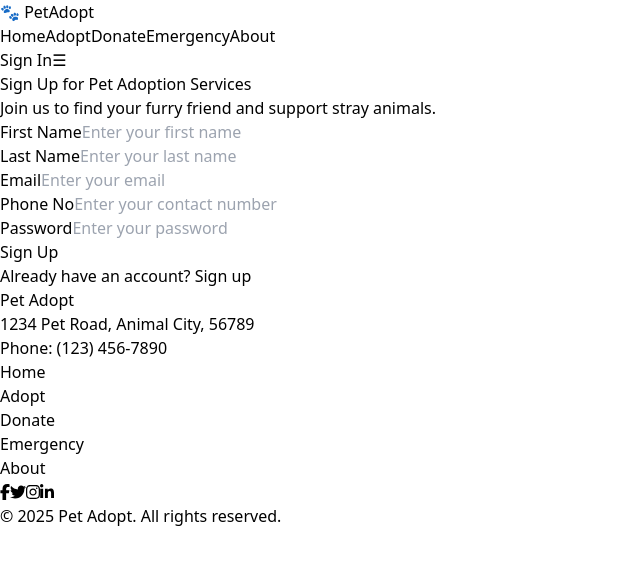
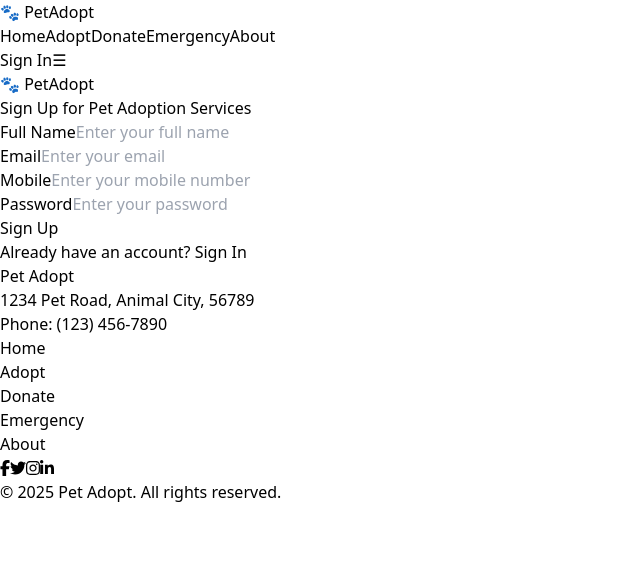
Before and after one commit to Ashish020202/AdoptMe, a React (Vite) app in the folder Client/: page /signup in a window 1280 px wide. Shown: the top 564 px of the page, without its empty margins (0-640 px from the left). Built offline with nearby package versions, Linux system fonts and the light colour scheme.

Commit message:
Integrated backend with user signup & signin

```diff
--- a/Client/src/pages/SigninPage.tsx
+++ b/Client/src/pages/SigninPage.tsx
@@ -1,27 +1,77 @@
-import { Link } from "react-router-dom";
+import { Link, useNavigate } from "react-router-dom";
+import { useState } from "react";
 
 function SigninPage() {
+  const navigate = useNavigate(); // Initialize the navigation hook
+  const [formData, setFormData] = useState({
+    email: "",
+    password: "",
+  });
+
+  const [message, setMessage] = useState("");
+
+  const handleChange = (e: any) => {
+    const { id, value } = e.target;
+    setFormData((prev) => ({ ...prev, [id]: value }));
+  };
+
+  const handleSubmit = async (e: any) => {
+    e.preventDefault();
+
+    try {
+      const response = await fetch("http://localhost:3000/api/v1/user/signin", {
+        method: "POST",
+        headers: {
+          "Content-Type": "application/json",
+        },
+        body: JSON.stringify(formData),
+      });
+
+      const data = await response.json();
+
+      if (response.ok) {
+        setMessage("Sign In successful! Redirecting to Home...");
+        setTimeout(() => {
+          navigate("/"); // Redirect to homepage
+        }, 500);
+        setFormData({ email: "", password: "" });
+      } else {
+        setMessage(data.message || "Sign In failed. Please try again.");
+      }
+    } catch (error) {
+      console.error("Error during sign in:", error);
+      setMessage("An error occurred. Please try again later.");
+    }
+  };
+
   return (
     <div className="bg-gray-300 h-screen flex flex-col justify-center items-center">
-      <h1 className="text-3xl font-bold text-center text-gray-800">
-        Welcome back!
+      <Link to="/" className="text-2xl font-bold text-blue-600">
+        🐾 PetAdopt
+      </Link>
+
+      <h1 className="mt-4 text-3xl font-bold text-center text-gray-800">
+        Sign In to Your Account
       </h1>
-      <p className="mt-4 text-lg text-center text-gray-700">
-        Please sign in to continue.
-      </p>
-      <form className="mt-6 bg-white p-6 rounded shadow-lg space-y-4 w-full max-w-sm">
+      <form
+        onSubmit={handleSubmit}
+        className="mt-6 bg-white p-6 rounded shadow-lg space-y-4 w-full max-w-sm"
+      >
         <div>
           <label
             htmlFor="email"
             className="block text-sm font-medium text-gray-700"
           >
-            Email Address
+            Email
           </label>
           <input
             id="email"
             type="email"
             placeholder="Enter your email"
+            value={formData.email}
+            onChange={handleChange}
             className="w-full mt-1 px-3 py-2 border border-gray-300 rounded focus:outline-none focus:ring focus:ring-blue-300"
+            required
           />
         </div>
         <div>
@@ -35,7 +85,10 @@ function SigninPage() {
             id="password"
             type="password"
             placeholder="Enter your password"
+            value={formData.password}
+            onChange={handleChange}
             className="w-full mt-1 px-3 py-2 border border-gray-300 rounded focus:outline-none focus:ring focus:ring-blue-300"
+            required
           />
         </div>
         <button
@@ -45,10 +98,13 @@ function SigninPage() {
           Sign In
         </button>
       </form>
+      {message && (
+        <p className="mt-4 text-center text-sm text-red-600">{message}</p>
+      )}
       <p className="mt-4 text-sm text-gray-600">
         Don't have an account?{" "}
         <Link to="/signup" className="text-blue-500 hover:underline">
-          Sign up
+          Sign Up
         </Link>
       </p>
     </div>
--- a/Client/src/pages/SignupPage.tsx
+++ b/Client/src/pages/SignupPage.tsx
@@ -1,41 +1,79 @@
-import { Link } from "react-router-dom";
+import { Link, useNavigate } from "react-router-dom";
+import { useState } from "react";
 
 function SignupPage() {
+  const navigate = useNavigate(); // Initialize the navigation hook
+  const [formData, setFormData] = useState({
+    fullname: "",
+    email: "",
+    mobile: "",
+    password: "",
+  });
+
+  const [message, setMessage] = useState("");
+
+  const handleChange = (e: any) => {
+    const { id, value } = e.target;
+    setFormData((prev) => ({ ...prev, [id]: value }));
+  };
+
+  const handleSubmit = async (e: any) => {
+    e.preventDefault(); // Prevent page reload
+
+    try {
+      const response = await fetch("http://localhost:3000/api/v1/user/signup", {
+        method: "POST",
+        headers: {
+          "Content-Type": "application/json",
+        },
+        body: JSON.stringify(formData),
+      });
+
+      const data = await response.json();
+
+      if (response.ok) {
+        setMessage("Signup successful! Redirecting to Sign In...");
+        setTimeout(() => {
+          navigate("/signin"); // Redirect to signin page
+        }, 500); // Delay for success message
+        setFormData({ fullname: "", email: "", mobile: "", password: "" }); // Clear form
+      } else {
+        setMessage(data.message || "Signup failed. Please try again.");
+      }
+    } catch (error) {
+      console.error("Error during signup:", error);
+      setMessage("An error occurred. Please try again later.");
+    }
+  };
+
   return (
     <div className="bg-gray-300 h-screen flex flex-col justify-center items-center">
-      <h1 className="text-3xl font-bold text-center text-gray-800">
+      <Link to="/" className="text-2xl font-bold text-blue-600">
+        🐾 PetAdopt
+      </Link>
+
+      <h1 className="mt-4 text-3xl font-bold text-center text-gray-800">
         Sign Up for Pet Adoption Services
       </h1>
-      <p className="mt-4 text-lg text-center text-gray-700">
-        Join us to find your furry friend and support stray animals.
-      </p>
-      <form className="mt-6 bg-white p-6 rounded shadow-lg space-y-4 w-full max-w-sm">
+      <form
+        onSubmit={handleSubmit}
+        className="mt-6 bg-white p-6 rounded shadow-lg space-y-4 w-full max-w-sm"
+      >
         <div>
           <label
-            htmlFor="name"
+            htmlFor="fullname"
             className="block text-sm font-medium text-gray-700"
           >
-            First Name
+            Full Name
           </label>
           <input
-            id="firstName"
+            id="fullname"
             type="text"
-            placeholder="Enter your first name"
+            placeholder="Enter your full name"
+            value={formData.fullname}
+            onChange={handleChange}
             className="w-full mt-1 px-3 py-2 border border-gray-300 rounded focus:outline-none focus:ring focus:ring-blue-300"
-          />
-        </div>
-        <div>
-          <label
-            htmlFor="Name"
-            className="block text-sm font-medium text-gray-700"
-          >
-            Last Name
-          </label>
-          <input
-            id="lastName"
-            type="text"
-            placeholder="Enter your last name"
-            className="w-full mt-1 px-3 py-2 border border-gray-300 rounded focus:outline-none focus:ring focus:ring-blue-300"
+            required
           />
         </div>
         <div>
@@ -49,21 +87,27 @@ function SignupPage() {
             id="email"
             type="email"
             placeholder="Enter your email"
+            value={formData.email}
+            onChange={handleChange}
             className="w-full mt-1 px-3 py-2 border border-gray-300 rounded focus:outline-none focus:ring focus:ring-blue-300"
+            required
           />
         </div>
         <div>
           <label
-            htmlFor="phone"
+            htmlFor="mobile"
             className="block text-sm font-medium text-gray-700"
           >
-            Phone No
+            Mobile
           </label>
           <input
-            id="phone"
+            id="mobile"
             type="text"
-            placeholder="Enter your contact number"
+            placeholder="Enter your mobile number"
+            value={formData.mobile}
+            onChange={handleChange}
             className="w-full mt-1 px-3 py-2 border border-gray-300 rounded focus:outline-none focus:ring focus:ring-blue-300"
+            required
           />
         </div>
         <div>
@@ -77,7 +121,10 @@ function SignupPage() {
             id="password"
             type="password"
             placeholder="Enter your password"
+            value={formData.password}
+            onChange={handleChange}
             className="w-full mt-1 px-3 py-2 border border-gray-300 rounded focus:outline-none focus:ring focus:ring-blue-300"
+            required
           />
         </div>
         <button
@@ -87,10 +134,13 @@ function SignupPage() {
           Sign Up
         </button>
       </form>
+      {message && (
+        <p className="mt-4 text-center text-sm text-red-600">{message}</p>
+      )}
       <p className="mt-4 text-sm text-gray-600">
         Already have an account?{" "}
         <Link to="/signin" className="text-blue-500 hover:underline">
-          Sign up
+          Sign In
         </Link>
       </p>
     </div>
```
